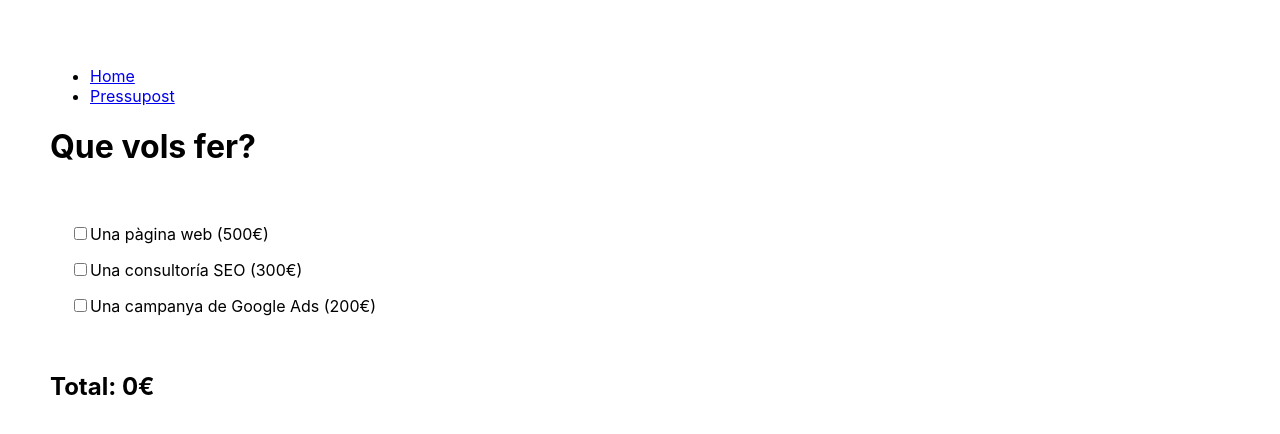
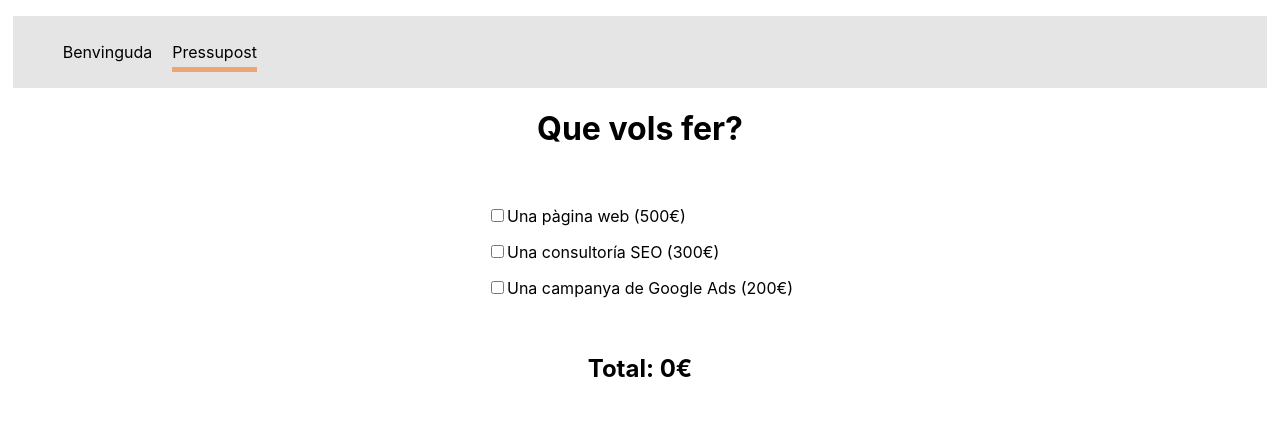
Before and after one commit to rubennp/ita-s7-pressupost, a React (Create React App) app: page /pressupost in a window 1280 px wide. Shown: the top 434 px of the page. Built offline with nearby package versions, Linux system fonts and the light colour scheme.

Commit message:
Reestructurats fitxers pàgines i componentsi avançat en estils

```diff
--- a/src/components/App/App.js
+++ b/src/components/App/App.js
@@ -1,109 +1,43 @@
-import React, { useEffect, useState } from 'react';
 import {
   BrowserRouter as Router,
   Switch,
   Route,
-  Link,
+  NavLink,
 } from 'react-router-dom';
 
-// components
-import Panell from '../Panell';
+// pàgines
+import Benvinguda from '../pages/Benvinguda';
+import Pressupost from '../pages/Pressupost';
 
 // Styled components
 import { GlobalStyle } from '../GlobalStyle';
-import { Pressupost } from './App.styled';
+import { Menu } from './App.styled';
 
-function App() {
-  return (
+const App = () =>
     <div className="App">
       <GlobalStyle />
       <Router>
+        <Menu>
           <ul>
             <li>
-            <Link to="/">Home</Link>
+              <NavLink to="/" exact>Benvinguda</NavLink>
             </li>
             <li>
-            <Link to="/pressupost">Pressupost</Link>
+              <NavLink to="/pressupost">Pressupost</NavLink>
             </li>
           </ul>
+        </Menu>
+
         <Switch>
           <Route exact path="/">
-            <Home />
+            <Benvinguda />
           </Route>
           <Route path="/pressupost">
-            <PagPressupost />
+            <Pressupost />
           </Route>
         </Switch>
       </Router>
     </div>
-  );
-};
-
-const Home = () => {
-  return (
-    <div>
-      <h1>Home</h1>
-    </div>
-  );
-};
-
-const PagPressupost = () => {
-  const [pressupost, setPressupost] = useState(
-    {
-      web: false,
-      nPags: 0,
-      nIdiomes: 0,
-      seo: false,
-      ads: false
-    });
-  const [total, setTotal] = useState(0);
-
-  const chPags = (pags) => setPressupost({...pressupost, nPags: pags});
-  const chIdiomes = (idiomes) => setPressupost({...pressupost, nIdiomes: idiomes});
-
-  // agafa dades del pressupost de localStorage, si existeixen, només en inicialitzar
-  useEffect(() => {
-    const onStorage = JSON.parse(localStorage.getItem('pressupost'));
-
-    if (!onStorage) {
-      localStorage.setItem('pressupost', JSON.stringify(pressupost));
-    } else {
-      setPressupost(onStorage);
-    }
-  // eslint-disable-next-line react-hooks/exhaustive-deps
-  }, []);
-
-  useEffect(() => {
-    // calcula pressupost:
-    let total = 0;
-
-    if (pressupost.web) {
-      total += 500;
-      if (pressupost.nPags > 1 || pressupost.nIdiomes > 1) {
-        total += pressupost.nPags * pressupost.nIdiomes * 30;
-      }
-    }
-    if (pressupost.seo) total += 300;
-    if (pressupost.ads) total += 200;
-
-    setTotal(total);
-
-    // guarda pressupost a localStorage
-    localStorage.setItem('pressupost', JSON.stringify(pressupost));
-  },[pressupost]);
-
-  return (
-    <div>
-      <h1>Que vols fer?</h1>
-      <Pressupost>
-        <p><label><input checked={pressupost.web} type="checkbox" onChange={(e) => setPressupost({...pressupost, web: e.target.checked, nPags: 1, nIdiomes: 1}) } />Una pàgina web (500€)</label></p>
-        { pressupost.web && <Panell p={pressupost} chPags={chPags} chIdiomes={chIdiomes}/> }
-        <p><label><input checked={pressupost.seo} type="checkbox" onChange={(e) => setPressupost({...pressupost, seo: e.target.checked}) } />Una consultoría SEO (300€)</label></p>
-        <p><label><input checked={pressupost.ads} type="checkbox" onChange={(e) => setPressupost({...pressupost, ads: e.target.checked}) } />Una campanya de Google Ads (200€)</label></p>
-      </Pressupost>
-      <h2>Total: {total}€</h2>
-    </div>
-  );
-};
+;
 
 export default App;
--- a/src/components/App/App.styled.js
+++ b/src/components/App/App.styled.js
@@ -1,5 +1,30 @@
 import styled from 'styled-components';
 
-export const Pressupost = styled.form`
-    padding: 20px;
+export const Menu = styled.nav`
+    background-color: rgba(0, 0, 0, 0.1);
+    padding: 10px;
+
+    ul {
+        li {
+            display: inline;
+
+            &:not(:first-of-type) {
+                margin-left: 20px;
+            }
+
+            a {
+                color: black !important;
+                text-decoration: none;
+                padding-bottom: 5px;
+
+                &:hover {
+                    text-shadow: 1px 1px 3px rgba(0, 0, 0, 0.15);
+                }
+
+                &.active {
+                    border-bottom: 5px solid rgba(247, 103, 7, 0.5);
+                }
+            }
+        }
+    }
 `;
--- a/src/components/GlobalStyle.js
+++ b/src/components/GlobalStyle.js
@@ -3,11 +3,15 @@ import { createGlobalStyle } from 'styled-components';
 export const GlobalStyle = createGlobalStyle`
   body {
       margin: 0;
-        padding: 50px;
+      padding: 0 1%;
       font-family: -apple-system, BlinkMacSystemFont, 'Segoe UI', 'Roboto', 'Oxygen', 'Ubuntu', 'Cantarell', 'Fira Sans', 'Droid Sans', 'Helvetica Neue', sans-serif;
       -webkit-font-smoothing: antialiased;
       -moz-osx-font-smoothing: grayscale;
   }
 
-  code { font-family: source-code-pro, Menlo, Monaco, Consolas, 'Courier New', monospace; }
+  main {
+    display: flex;
+    flex-direction: column;
+    align-items: center;
+  }
 `;
--- /dev/null
+++ b/src/components/pages/Benvinguda/Benvinguda.js
@@ -0,0 +1,7 @@
+const Benvinguda = () =>
+    <main>
+        <h1>Benvinguda</h1>
+    </main>
+;
+
+export default Benvinguda;
--- /dev/null
+++ b/src/components/pages/Benvinguda/index.js
@@ -0,0 +1 @@
+export { default } from './Benvinguda';
--- a/src/components/Panell/Panell.js
+++ b/src/components/pages/Pressupost/Panell/Panell.js
@@ -38,4 +38,5 @@ const Panell = ({p, chPags, chIdiomes}) => {
         </Div>
     );
 };
+
 export default Panell;
--- a/src/components/Panell/Panell.styled.js
+++ b/src/components/pages/Pressupost/Panell/Panell.styled.js
@@ -3,7 +3,6 @@ import styled from 'styled-components';
 export const Div = styled.div`
     margin: 20px;
     padding: 20px;
-    width: 50%;
     border: 2px solid black;
     border-radius: 20px;
 
--- /dev/null
+++ b/src/components/pages/Pressupost/Pressupost.js
@@ -0,0 +1,68 @@
+import { useState, useEffect } from "react";
+
+// styled components
+import { Formulari } from './Pressupost.styled';
+
+// components
+import Panell from './Panell';
+
+const Pressupost = () => {
+    const [pressupost, setPressupost] = useState(
+      {
+        web: false,
+        nPags: 0,
+        nIdiomes: 0,
+        seo: false,
+        ads: false
+      });
+    const [total, setTotal] = useState(0);
+
+    const chPags = (pags) => setPressupost({...pressupost, nPags: pags});
+    const chIdiomes = (idiomes) => setPressupost({...pressupost, nIdiomes: idiomes});
+
+    // agafa dades del pressupost de localStorage, si existeixen, només en inicialitzar
+    useEffect(() => {
+      const onStorage = JSON.parse(localStorage.getItem('pressupost'));
+
+      if (!onStorage) {
+        localStorage.setItem('pressupost', JSON.stringify(pressupost));
+      } else {
+        setPressupost(onStorage);
+      }
+    // eslint-disable-next-line react-hooks/exhaustive-deps
+    }, []);
+
+    useEffect(() => {
+      // calcula pressupost:
+      let total = 0;
+
+      if (pressupost.web) {
+        total += 500;
+        if (pressupost.nPags > 1 || pressupost.nIdiomes > 1) {
+          total += pressupost.nPags * pressupost.nIdiomes * 30;
+        }
+      }
+      if (pressupost.seo) total += 300;
+      if (pressupost.ads) total += 200;
+
+      setTotal(total);
+
+      // guarda pressupost a localStorage
+      localStorage.setItem('pressupost', JSON.stringify(pressupost));
+    },[pressupost]);
+
+    return (
+      <main>
+        <h1>Que vols fer?</h1>
+        <Formulari>
+          <p><label><input checked={pressupost.web} type="checkbox" onChange={(e) => setPressupost({...pressupost, web: e.target.checked, nPags: 1, nIdiomes: 1}) } />Una pàgina web (500€)</label></p>
+          { pressupost.web && <Panell p={pressupost} chPags={chPags} chIdiomes={chIdiomes}/> }
+          <p><label><input checked={pressupost.seo} type="checkbox" onChange={(e) => setPressupost({...pressupost, seo: e.target.checked}) } />Una consultoría SEO (300€)</label></p>
+          <p><label><input checked={pressupost.ads} type="checkbox" onChange={(e) => setPressupost({...pressupost, ads: e.target.checked}) } />Una campanya de Google Ads (200€)</label></p>
+        </Formulari>
+        <h2>Total: {total}€</h2>
+      </main>
+    );
+  };
+
+  export default Pressupost;
--- /dev/null
+++ b/src/components/pages/Pressupost/Pressupost.styled.js
@@ -0,0 +1,5 @@
+import styled from 'styled-components';
+
+export const Formulari = styled.form`
+    padding: 20px;
+`;
--- /dev/null
+++ b/src/components/pages/Pressupost/index.js
@@ -0,0 +1 @@
+export { default } from './Pressupost';
```
Also changed, not shown: src/components/pages/Pressupost/Panell/index.js (renamed from src/components/Panell/index.js). Lines whose indentation alone changed are shown as unchanged.
